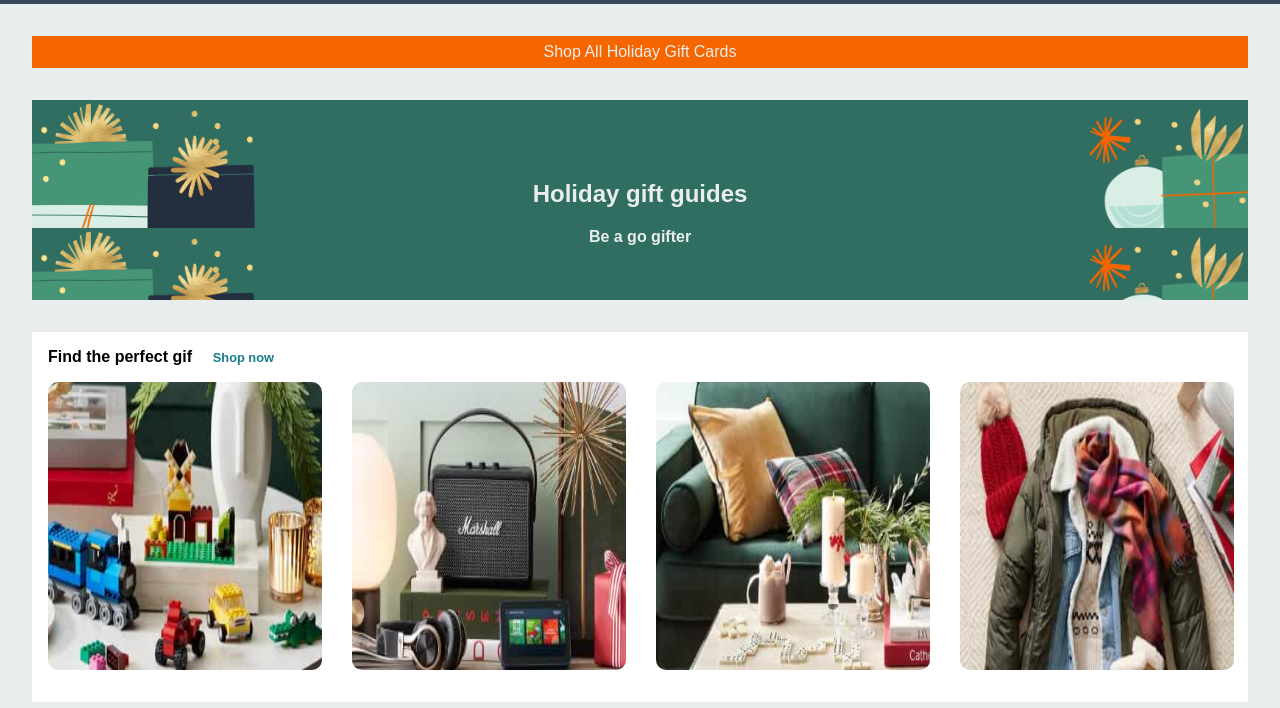
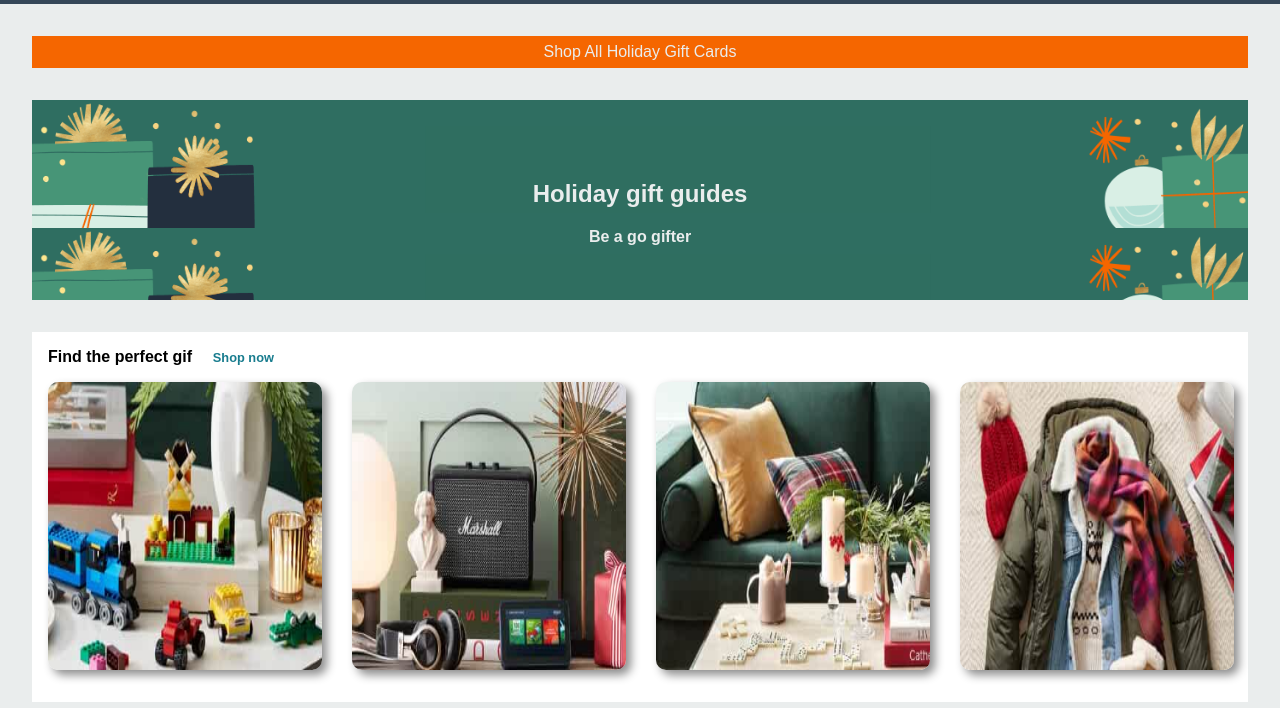
Before and after one commit to TommyJk99/Sito_Amazon, a plain HTML site: page index.html in a window 1280 px wide. Shown: the part 92-800 px from the top of the page. Drawn offline with Linux system fonts and the light colour scheme.

Commit message:
aggiunte b-shadow

```diff
--- a/style.css
+++ b/style.css
@@ -110,6 +110,7 @@ h1{
 
 .flex-galleria img{
     border-radius: 10px;
+    box-shadow: 5px 5px 10px rgb(141, 141, 141);
     margin-left: 1rem;
     margin-bottom: 3rem;
     max-width:90%;
```
